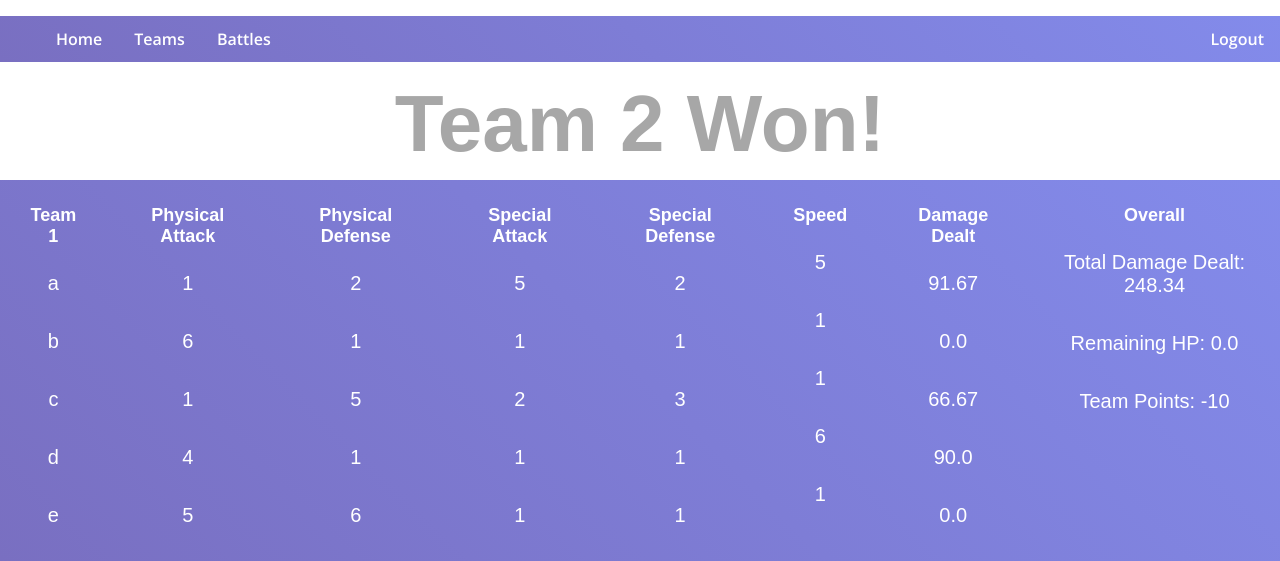
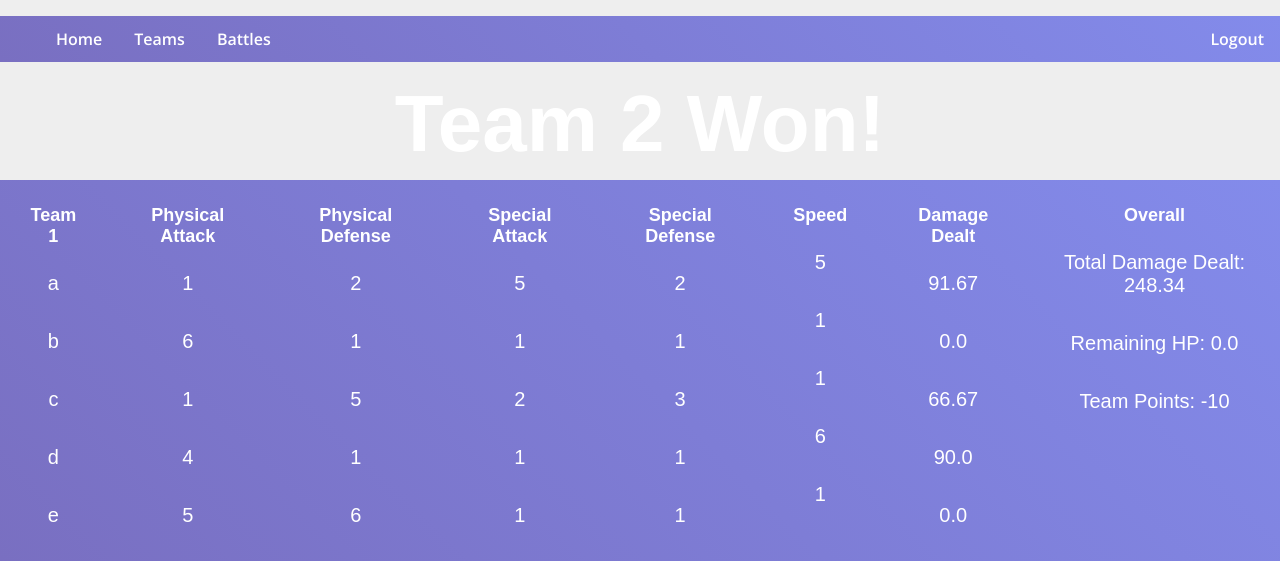
Before and after one commit to patrick-5546/battle-todo, a Django app: page /match/results/ in a window 1280 px wide. Shown: the top 561 px of the page. Run offline with Django 3.2, Linux system fonts and the light colour scheme; data comes from the database, SQL or seed files in the repository.

Commit message:
bugfixing

```diff
--- a/team/static/team/Team-hub.css
+++ b/team/static/team/Team-hub.css
@@ -1,7 +1,7 @@
 @import url("https://fonts.googleapis.com/css2?family=Comfortaa&family=Open+Sans:wght@600&display=swap");
 body {
-  background-color: #ffffff;
-  color: #a7a7a7;
+  background-color: #EEEEEE;
+  color: white;
   margin: 0;
   font-family: 'Comforta', sans-serif;
 }
--- a/team/views.py
+++ b/team/views.py
@@ -19,7 +19,7 @@ class DetailView(generic.DetailView):
         # Add in a QuerySet of all the books
         context['team_players'] = Player.objects.filter(
             player_team=Team.objects.get(pk=self.object.pk))
-        context['player_leaderboards'] = Player.objects.order_by('')
+        # context['player_leaderboards'] = Player.objects.order_by('')
         return context
 
 def find(request, pk):
```
